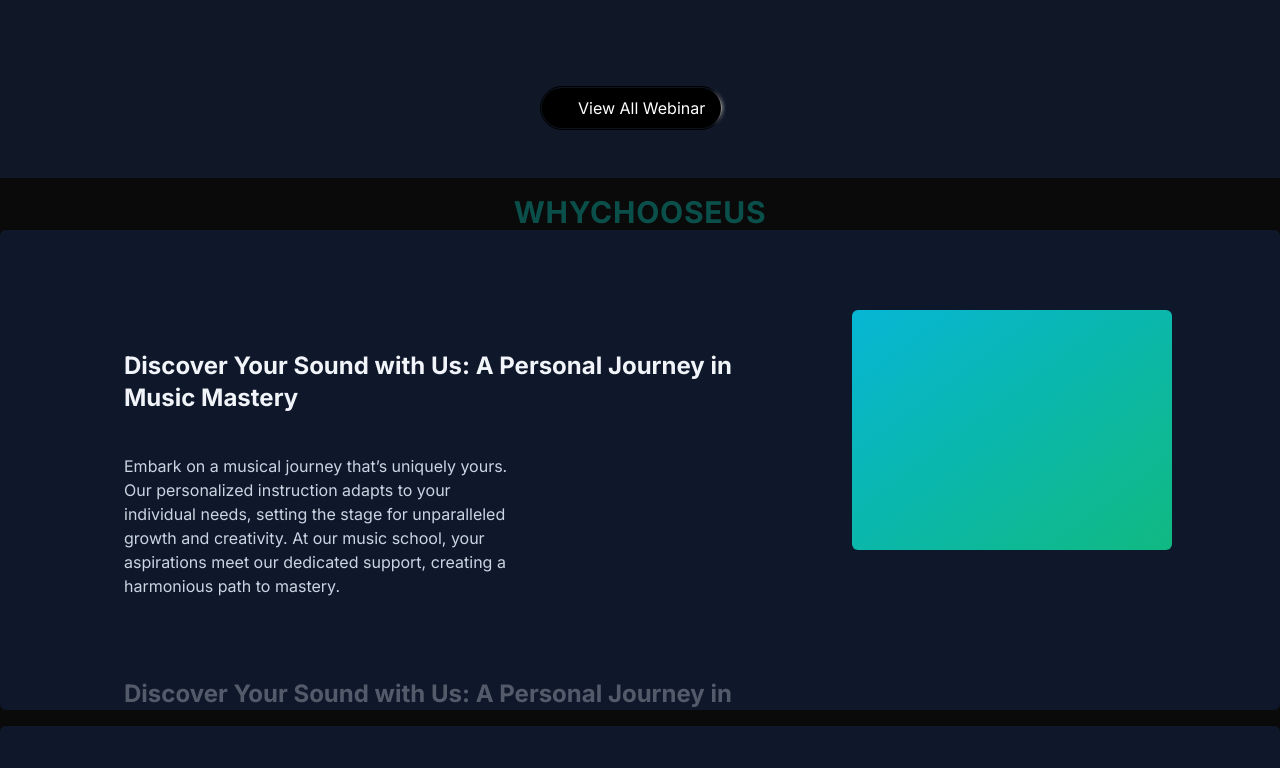
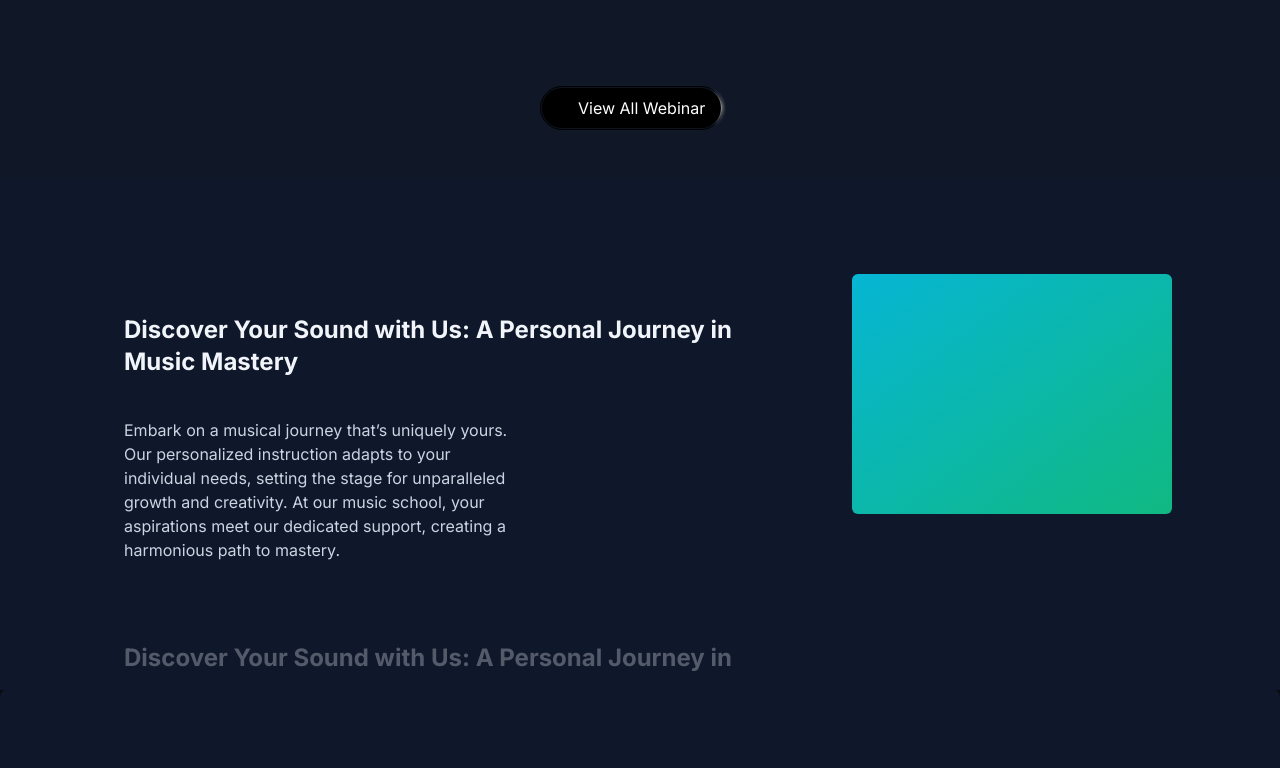
Before and after one commit to shukla07052004-eng/Next.js-project, a Next.js app: page / in a window 1280 px wide. Shown: the part 1334-2102 px from the top of the page. Built offline with nearby package versions, Linux system fonts and the light colour scheme.

Commit message:
fixing background

```diff
--- a/src/components/sticyScroll.tsx
+++ b/src/components/sticyScroll.tsx
@@ -37,11 +37,11 @@ const musicSchoolContent = [
   ];
 export function StickyScrollRevealDemo() {
   return (
-    <div className="w-full py-4">
+    <div className="w-full py-4 bg-slate-900">
        <div className="text-center">
-        <h1 className="text-3xl justify-center flex item-center text-teal-900 font-bold tracking-wide uppercase">
+        {/* <h1 className="text-3xl justify-center flex item-center text-teal-900 font-bold tracking-wide uppercase">
             WhyChooseUs
-        </h1>
+        </h1> */}
        </div>
 
        <div className="">
```
